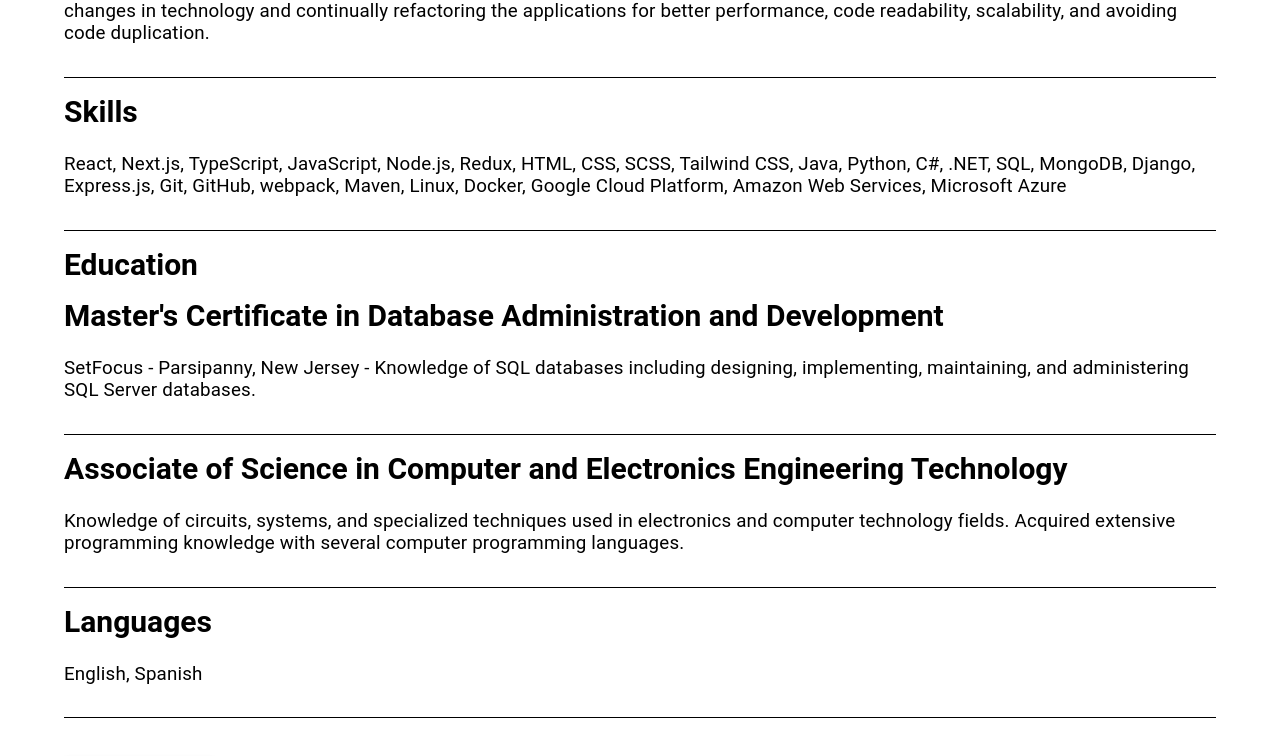
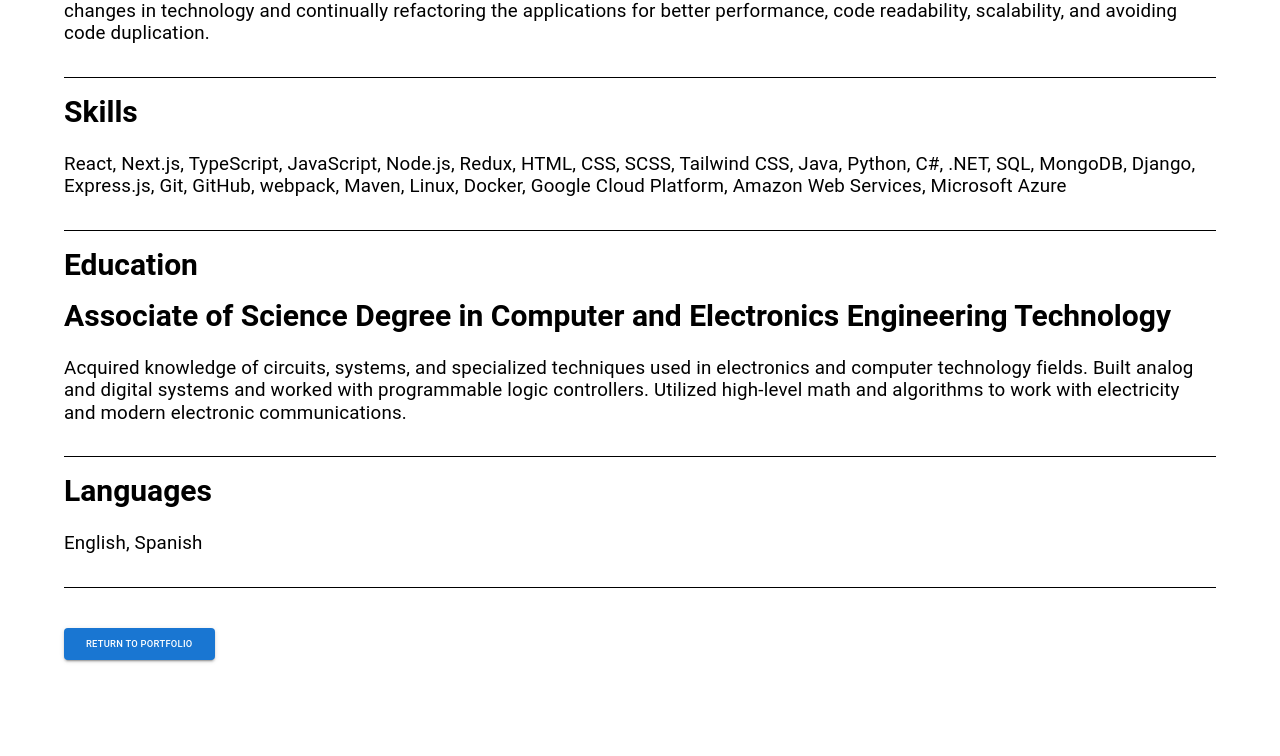
Before and after one commit to xiraynedev/portfolio-v2, a React app: page /resume in a window 1280 px wide. Shown: the part 672-1428 px from the top of the page. After the commit the page ends 1356 px from the top, so only its background shows below. Built offline with nearby package versions, Linux system fonts and the light colour scheme.

Commit message:
update resume components

```diff
--- a/src/components/Resume/Education.tsx
+++ b/src/components/Resume/Education.tsx
@@ -1,17 +1,12 @@
+import React, { FC } from 'react';
 import Typography from '@mui/material/Typography';
-import React, { FC } from 'react';
 import { SectionContainer } from './SectionContainer';
 
 export const Education: FC = () => {
-  const databaseEducation = {
-    title: `Master's Certificate in Database Administration and Development`,
-    description: `SetFocus - Parsipanny, New Jersey -
-       Knowledge of SQL databases including designing, implementing, maintaining, and administering SQL Server databases.`,
-  };
-
   const technicalEducation = {
-    title: 'Associate of Science in Computer and Electronics Engineering Technology',
-    description: `Knowledge of circuits, systems, and specialized techniques used in electronics and computer technology fields. Acquired extensive programming knowledge with several computer programming languages.`,
+    title:
+      'Associate of Science Degree in Computer and Electronics Engineering Technology',
+    description: `Acquired knowledge of circuits, systems, and specialized techniques used in electronics and computer technology fields. Built analog and digital systems and worked with programmable logic controllers. Utilized high-level math and algorithms to work with electricity and modern electronic communications.`,
   };
 
   return (
@@ -19,7 +14,6 @@ export const Education: FC = () => {
       <Typography variant='h3' className='font-bold'>
         Education
       </Typography>
-      <SectionContainer {...databaseEducation} />
       <SectionContainer {...technicalEducation} />
     </>
   );
--- a/src/components/Resume/Experience.tsx
+++ b/src/components/Resume/Experience.tsx
@@ -2,7 +2,7 @@ import React, { FC } from 'react';
 import { SectionContainer } from './SectionContainer';
 
 export const Experience: FC = () => {
-  const firstParagraph = `Three years experience with JavaScript and related libraries and frameworks. Currently working on building a video
+  const firstParagraph = `Three years of self-taught experience with JavaScript and related libraries and frameworks. Currently working on building a video
  streaming microservices application called Next Streaming that uses Next.js and TypeScript to pull video metadata from
  MongoDB and send direct messages to the video storage microservice to stream videos back to the client from Microsoft
  Azure. Terraform will be used to provision cloud infrastructure on any of the major cloud vendors. RabbitMQ will be used
```
